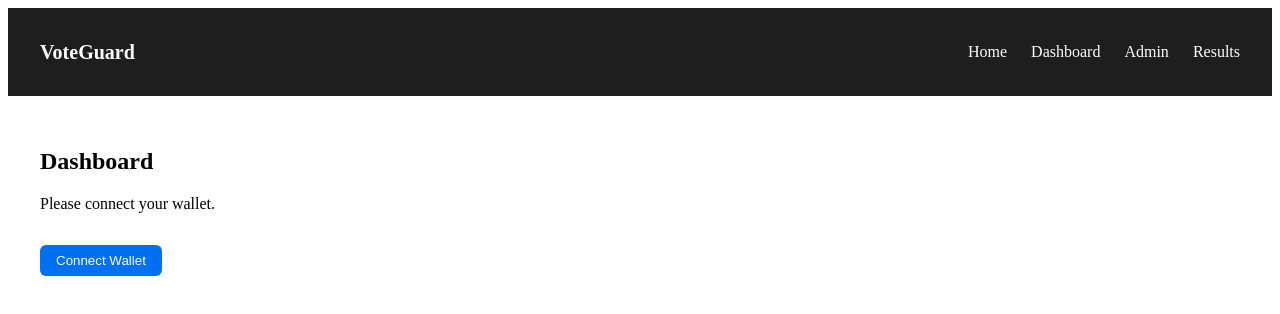
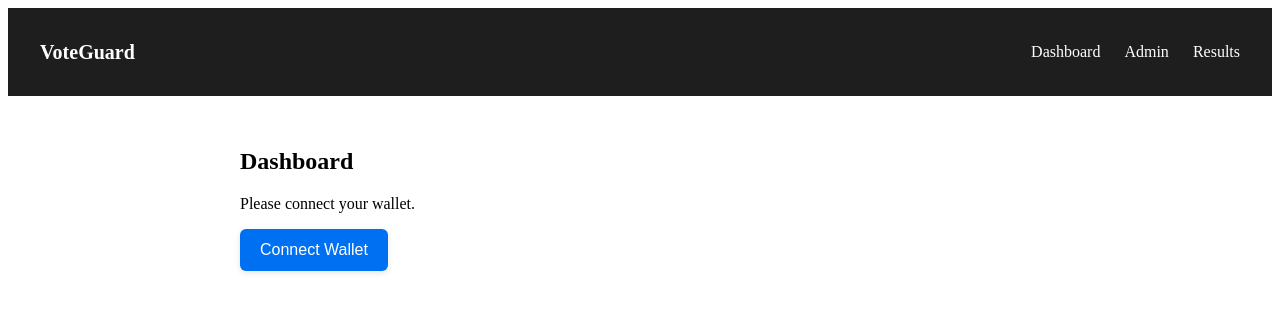
Before and after one commit to eshapednekar/VoteGuard, a Next.js app: page /dashboard in a window 1280 px wide. Shown: the top 314 px of the page. Built offline with nearby package versions, Linux system fonts and the light colour scheme.

Commit message:
enhanced ui

```diff
--- a/pages/components/header.js
+++ b/pages/components/header.js
@@ -34,7 +34,6 @@ export default function Header() {
     <Nav>
       <NavTitle>VoteGuard</NavTitle>
       <NavLinks>
-        <StyledLink href="/">Home</StyledLink>
         <StyledLink href="/dashboard">Dashboard</StyledLink>
         <StyledLink href="/admin">Admin</StyledLink>
         <StyledLink href="/results">Results</StyledLink>
--- /dev/null
+++ b/pages/components/ui.js
@@ -0,0 +1,55 @@
+// components/ui.js
+import styled from 'styled-components';
+
+// Constrains width, centers, adds padding
+export const Wrapper = styled.div`
+  max-width: 800px;
+  margin: 0 auto;
+  padding: 2rem 1rem;
+`;
+
+// Reusable button style
+export const Button = styled.button`
+  background: #0070f3;
+  color: #fff;
+  padding: 0.75rem 1.25rem;
+  border: none;
+  border-radius: 6px;
+  cursor: pointer;
+  font-size: 1rem;
+  transition: background 0.2s ease, transform 0.1s ease;
+  box-shadow: 0 2px 6px rgba(0,0,0,0.1);
+
+  &:hover {
+    background: #005bb5;
+    transform: translateY(-2px);
+  }
+  &:active {
+    transform: translateY(0);
+  }
+  &:disabled {
+    opacity: 0.6;
+    cursor: not-allowed;
+  }
+`;
+
+// Soft‑shadow card container
+export const Card = styled.div`
+  background: #fff;
+  padding: 1.5rem;
+  border-radius: 8px;
+  margin-bottom: 1.5rem;
+  box-shadow: 0 2px 8px rgba(0,0,0,0.05);
+`;
+
+// Candidate tag/chip
+export const Tag = styled.span`
+  display: inline-block;
+  background: #e0e0e0;
+  color: #333;
+  padding: 0.35rem 0.75rem;
+  border-radius: 999px;
+  font-size: 0.9rem;
+  margin-right: 0.5rem;
+  margin-bottom: 0.5rem;
+`;
--- a/pages/dashboard.js
+++ b/pages/dashboard.js
@@ -1,13 +1,10 @@
 import { useVoteGuard } from '../context/VoteGuardContext';
 import Link from 'next/link';
 import styled from 'styled-components';
-import ElectionList from '../pages/components/electionList';
 import { getContract } from "../contract";
 import { useState, useEffect } from 'react';
+import { Wrapper, Button } from './components/ui';
 
-const Wrapper = styled.div`
-  padding: 2rem;
-`;
 
 const AddressBox = styled.div`
   margin-top: 1rem;
@@ -17,15 +14,6 @@ const AddressBox = styled.div`
   font-family: monospace;
 `;
 
-const Button = styled.button`
-  padding: 0.5rem 1rem;
-  background-color: #0070f3;
-  color: white;
-  border: none;
-  border-radius: 6px;
-  cursor: pointer;
-  margin-top: 1rem;
-`;
 
 export default function Dashboard() {
   const { currentAccount, connectWallet } = useVoteGuard();
```
Also changed, not shown: pages/admin.js (+1 -25 lines), pages/results.js (+3 -14 lines), pages/vote/[id].js (+3 -21 lines).
